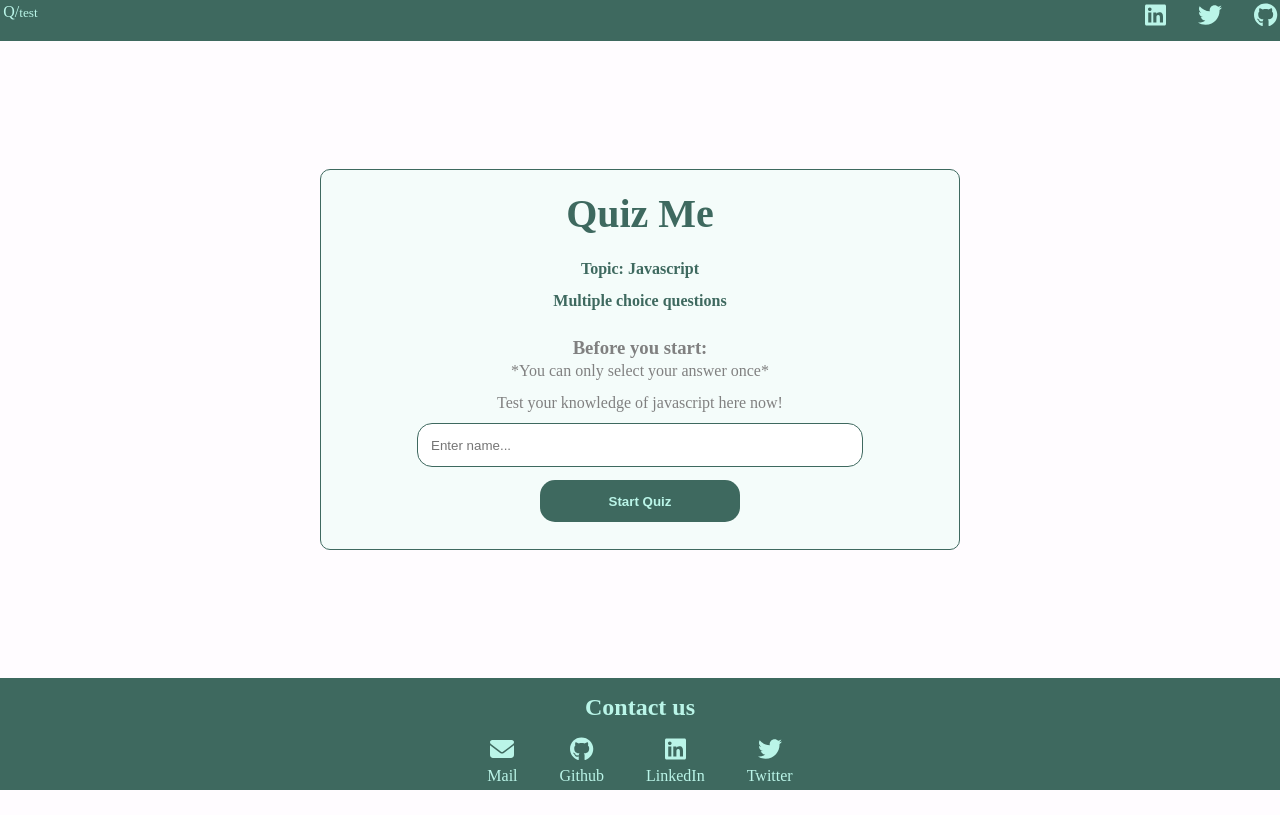
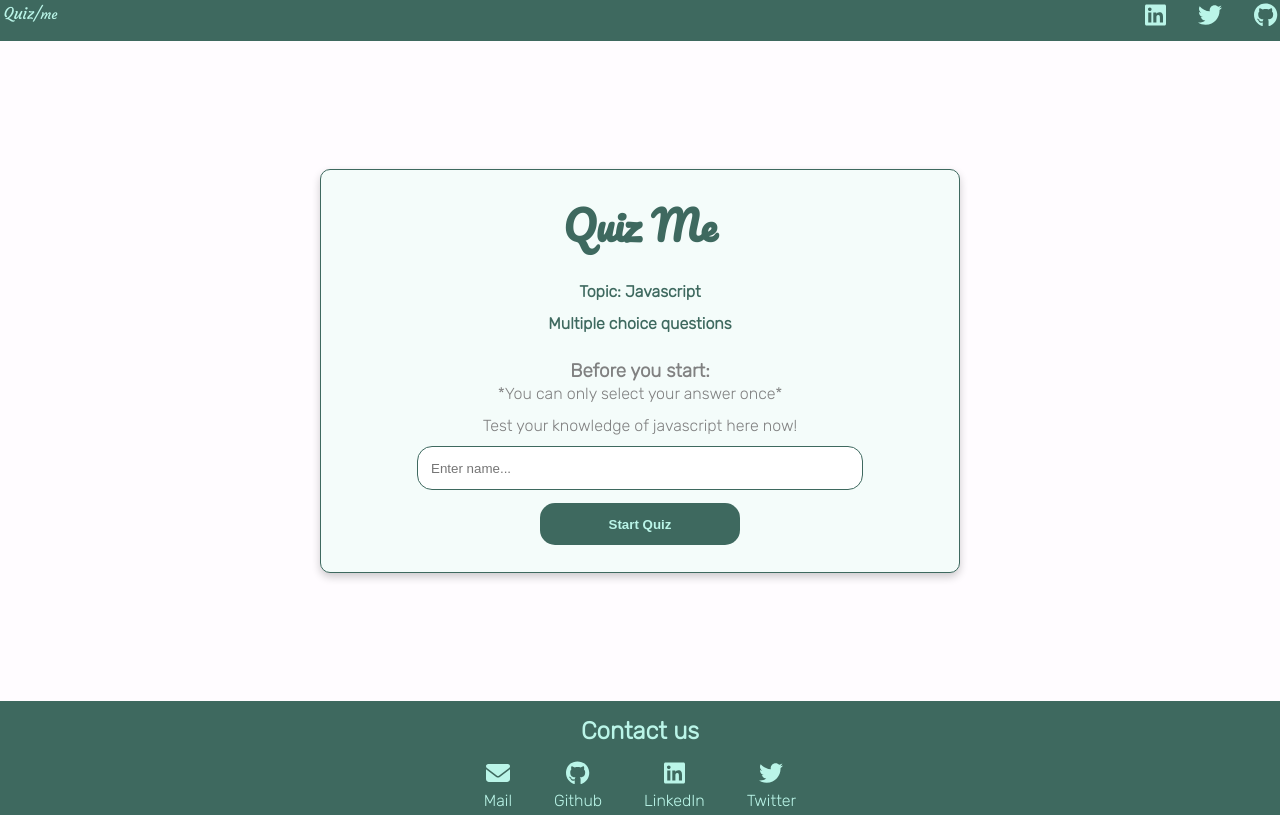
Before and after one commit to stephanniegb/QTest-quiz-repo, a React (Create React App) app in the folder my-app/: page / in a window 1280 px wide. Built offline with nearby package versions, Linux system fonts and the light colour scheme.

Commit message:
UI setup

```diff
--- a/my-app/src/components/home/Home.jsx
+++ b/my-app/src/components/home/Home.jsx
@@ -48,8 +48,8 @@ function Home({ setUser }) {
     <div className="home__container">
       {/* HEADER... */}
       <header className="home__header">
-        <span>
-          Q/<small>test</small>
+        <span className="logo">
+          Quiz/<small>me</small>
         </span>
         <div className="home__headerIcon">
           <CustomDisplayIcon
--- a/my-app/src/components/home/home.css
+++ b/my-app/src/components/home/home.css
@@ -1,3 +1,6 @@
+.logo{
+    font-family: var(--Courgette);
+}
 .home__container{
     height: 100vh;
     display: flex;
@@ -21,7 +24,6 @@
     text-decoration: none;
 
 }
-
 .home__main{
     background-color: var(--very-light-green);
     margin-inline:auto;
@@ -29,8 +31,14 @@
     border: 1px solid var(--dark-green);
     text-align: center;
     border-radius: 10px;
+    box-shadow: 0 4px 8px 0 rgba(0, 0, 0, 0.2);
+    transition: 0.3s;
+}
+.home__main:hover{
+  box-shadow: 0 8px 16px 0 rgba(0, 0, 0, 0.2);
 }
 .home__main h2{
+    font-family: var(--Pacifico);
     color: var(--dark-green);
     font-size: 2.5em;
     padding: 0.5em;
--- a/my-app/src/components/quiz card/ShowScore.jsx
+++ b/my-app/src/components/quiz card/ShowScore.jsx
@@ -1,17 +1,25 @@
 import React from 'react'
 import'./quizcard.css'
 import { useNavigate } from "react-router-dom";
+import { useState } from 'react';
+import { useEffect } from 'react';
 
 function ShowScore({total, user, score}) {
+  const [finalScore, setFinalScore] = useState(false)
+  useEffect(()=>{
+    if(score >= 15){
+      setFinalScore(true)
+    }
+  },[])
   const navigate = useNavigate()
   const handleReset = () =>{
     navigate('/')
   }
-
   return (
     <div className="showScore">
-        <h2>{user}, you scored {score} out of {total}</h2>
-        <button className="resetBtn" onClick={handleReset}>Reset</button>
+      {finalScore ? <h2><span className='congrats'>Congratulations!!</span> {user} <br />
+       You scored {score} out of {total}</h2> : <h2>{user}, you scored {score} out of {total}</h2> }
+        <button className="resetBtn" onClick={handleReset}>Reset Quiz</button>
     </div>
   )
 }
--- a/my-app/src/components/quiz card/quizcard.css
+++ b/my-app/src/components/quiz card/quizcard.css
@@ -65,6 +65,10 @@
   border-radius: 10px;
   padding: 2rem;
 }
+.congrats{
+  color: var(--dark-green);
+  font-family: var(--Pacifico);
+}
 .showScore:hover{
   box-shadow: 0 8px 16px 0 rgba(0, 0, 0, 0.2);
 }
@@ -113,7 +117,7 @@
     flex-direction: column;
     height: 50vh;
     width: 80%;
-    gap: 8em;
+    gap: 7em;
      padding: 1rem;
   }
   .showScore h2{
@@ -150,7 +154,7 @@
     flex-direction: column;
     height: 50vh;
     width: 80%;
-    gap: 5em;
+    gap: 2em;
      padding: 1rem;
   }
   .showScore h2{
--- a/my-app/src/index.css
+++ b/my-app/src/index.css
@@ -1,16 +1,54 @@
+@import url('https://fonts.googleapis.com/css2?family=Courgette&family=Pacifico&family=Rubik:wght@300&display=swap');
 :root{
     --green: #4CA794;
     --dark-green:#3E695F;
     --light-green:#BAF5E8;
     --off-white:#FFFCFF;
     --very-light-green:#f4fcfa;
+    --Courgette:'Courgette', cursive;
+    --Rubik:'Rubik', sans-serif;
+    --Pacifico:'Pacifico', cursive;
 }
+
+
+/* :root{
+    --green: #3E695F;
+    --dark-green:#3E695F;
+    --light-green:#BAF5E8;
+    --off-white:black;
+    --very-light-green:#3E695F;
+    --Courgette:'Courgette', cursive;
+    --Rubik:'Rubik', sans-serif;
+    --Pacifico:'Pacifico', cursive;
+} */
+
+/* :root{
+    --green: #401935;
+    --dark-green:#0D0C0A;
+    --light-green:#FEFEE4;
+    --off-white:#F2F2F2;
+    --very-light-green:#F2F2F2;
+    --Courgette:'Courgette', cursive;
+    --Rubik:'Rubik', sans-serif;
+    --Pacifico:'Pacifico', cursive;
+} */
+/* :root{
+    --green: #401935;
+    --dark-green:#121214;
+    --light-green:#ffffff;
+    --off-white:#FFFFFF;
+    --very-light-green:#F2F2F2;
+    --Courgette:'Courgette', cursive;
+    --Rubik:'Rubik', sans-serif;
+    --Pacifico:'Pacifico', cursive;
+} */
 body{
     margin: 0;
     padding: 0;
     box-sizing: border-box;
     background-color: var(--off-white);
-    color: grey;
+    color: #808181;
+    font-family: var(--Rubik);
 }
 *, *::before,*::after{
     box-sizing: inherit;
@@ -19,3 +57,7 @@ h1,h2,h3,h4,p{
     margin: 0;
     padding: 0;
 }
+input button{
+    font-family: var(--Rubik);
+
+}
```
